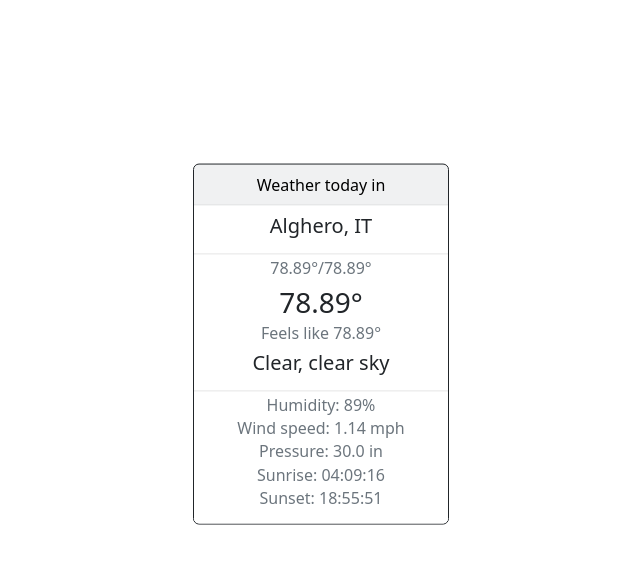
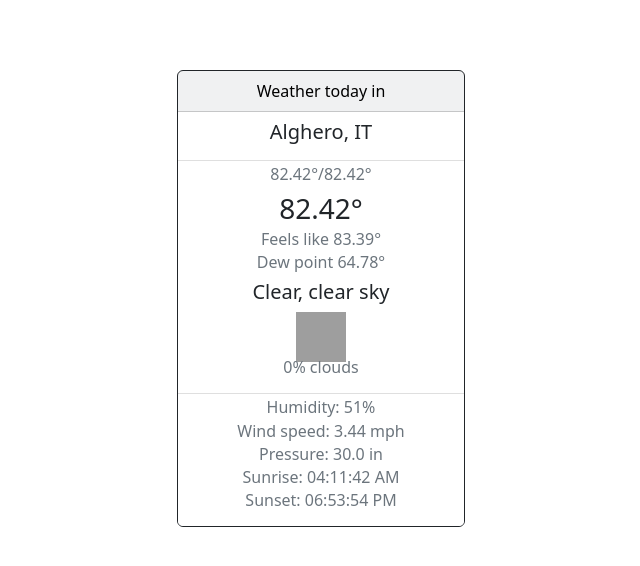
Before and after one commit to Imperatore1003/ivanweather, a Flask app: page /search in a window 1280 px wide. Shown: the part 56-622 px from the top of the page, without its empty margins (319-959 px from the left). Run offline with Flask 2, Linux system fonts and the light colour scheme; grey boxes are pictures that could not be loaded.

Commit message:
Dynamic units, new icons, PWA and service worker

```diff
--- a/app.py
+++ b/app.py
@@ -36,8 +36,6 @@ def index():
     if request.method == "POST":
         output = request.get_json()
         result = str(json.loads(output))
-
-        print(result)
 
         session["cords"] = result
 
@@ -86,6 +84,10 @@ def manifest():
 def browserconfig():
     """Browserconfig"""
     return render_template("browserconfig.xml")
+@app.route("/sw.js")
+def serviceWorker():
+    """Browserconfig"""
+    return render_template("sw.js")
 # @app.route("/.well-known/acme-challenge/OKitNQ-pFR_TSZw-sNbfUIDH6cPWggl_UFt3tMIV8Jw")
 # def acme_challenge():
 #     return render_template("ssl.html")
--- a/functions.py
+++ b/functions.py
@@ -1,7 +1,7 @@
 import urllib.parse
 import json
-import http
 from datetime import datetime
+import urllib.request
 import urllib.parse
 
 def recentCities(cities):
@@ -19,32 +19,57 @@ def recentCities(cities):
 
     return [{"name": "No recent cities", "url": "noRecentCities"}]
 
-def api(city, cord1 = 0, cord2 = 0, mode = 0):
+def api(city, cord1 = 0, cord2 = 0, mode = 0, unit = 0):
 
-    data = '{"coord":{"lon":8.3181,"lat":40.5589},"weather":[{"id":800,"main":"Clear","description":"clear sky","icon":"01n"}],"base":"stations","main":{"temp":78.89,"feels_like":78.89,"temp_min":78.89,"temp_max":78.89,"pressure":1016,"humidity":89},"visibility":10000,"wind":{"speed":1.14,"deg":0},"clouds":{"all":0},"dt":1658002619,"sys":{"type":1,"id":6717,"country":"IT","sunrise":1657944556,"sunset":1657997751},"timezone":7200,"id":3183284,"name":"Alghero","cod":200}'
+    city = json.loads("{'coord': {'lon': 8.3213, 'lat': 40.5587}, 'weather': [{'id': 800, 'main': 'Clear', 'description': 'clear sky', 'icon': '01n'}], 'base': 'stations', 'main': {'temp': 28.01, 'feels_like': 28.55, 'temp_min': 28.01, 'temp_max': 28.01, 'pressure': 1016, 'humidity': 51}, 'visibility': 10000, 'wind': {'speed': 1.54, 'deg': 80}, 'clouds': {'all': 0}, 'dt': 1658263786, 'sys': {'type': 1, 'id': 6717, 'country': 'IT', 'sunrise': 1658203902, 'sunset': 1658256834}, 'timezone': 7200, 'id': 3183284, 'name': 'Alghero', 'cod': 200}".replace("'", '"'))
 
-    # conn = http.client.HTTPSConnection("community-open-weather-map.p.rapidapi.com")
+    # units = "imperial" if unit == 0 else "metric"
 
-    # headers = {
-    #     'X-RapidAPI-Key': "39a36a1af4msh4c0c2be2d82278cp10e88cjsn79a0c89c3bb9",
-    #     'X-RapidAPI-Host': "community-open-weather-map.p.rapidapi.com"
-    #     }
+    # prefix = ""
+    # preprefix = "https://api.openweathermap.org/data/2.5/weather?"
+    # suffix = "&appid=cfdec8014b5fefbdaeb3c9793299b335"
 
     # if mode == 0:
     #     city = urllib.parse.quote(city)
 
-    #     conn.request("GET", f"/weather?q={city}&lang=en&units=metric", headers=headers)
+    #     prefix = f"q={city}"
     # elif mode == 1:
-    #     conn.request("GET", f"/weather?lat={cord1}&lon={cord2}&lang=en&units=metric", headers=headers)
+    #     prefix = f"lat={cord1}&lon={cord2}"
 
-    # res = conn.getresponse()
-    # data = res.read()
+    # myAPI = preprefix + prefix + f"&lang=en&units={units}" + suffix
+    # myAPI = preprefix + prefix + f"&lang=en&units=metric" + suffix
 
-    # data = str(data.decode("utf-8"))
+    # city = {}
+    # with urllib.request.urlopen(myAPI) as url:
+    #     city = json.loads(url.read().decode())
 
-    city = json.loads(data)
-    city["main"]["pressure"] = round(city["main"]["pressure"] / 33.864 , 2)
-    city["sys"]["sunrise"] = datetime.fromtimestamp(int(city["sys"]["sunrise"])).strftime('%H:%M:%S')
-    city["sys"]["sunset"] = datetime.fromtimestamp(int(city["sys"]["sunset"])).strftime('%H:%M:%S')
+    # print(str(city))
+
+    if unit == 1:
+        city["wind"]["speed"] = round(city["wind"]["speed"] * 3.6, 2) # from m/s to km/h
+        city["dewPoint"] = round(city["main"]["temp"] - ((100 - city["main"]["humidity"]) / 5), 2)
+        city["sys"]["sunrise"] = datetime.fromtimestamp(int(city["sys"]["sunrise"])).strftime('%H:%M:%S')
+        city["sys"]["sunset"] = datetime.fromtimestamp(int(city["sys"]["sunset"])).strftime('%H:%M:%S')
+
+        city["units"] = {"wind": "km/h", "pressure": "hPa"}
+
+    else:
+        temp = city["main"]["temp"]
+        city["dewPoint"] = toFahrenheit(round(temp - ((100 - city["main"]["humidity"]) / 5), 2))
+        city["main"]["temp_max"] = toFahrenheit(city["main"]["temp_max"])
+        city["main"]["temp_min"] = toFahrenheit(city["main"]["temp_min"])
+        city["main"]["feels_like"] = toFahrenheit(city["main"]["feels_like"])
+        city["main"]["temp"] = toFahrenheit(city["main"]["temp"])
+        city["wind"]["speed"] = round(city["wind"]["speed"] * 2.237, 2) # from m/s to mph
+        city["main"]["pressure"] = round(city["main"]["pressure"] / 33.864 , 2) # from hPa to inches of mercury
+        city["sys"]["sunrise"] = datetime.fromtimestamp(int(city["sys"]["sunrise"])).strftime('%I:%M:%S %p')
+        city["sys"]["sunset"] = datetime.fromtimestamp(int(city["sys"]["sunset"])).strftime('%I:%M:%S %p')
+
+        city["units"] = {"wind": "mph", "pressure": "in"}
+
+    # print(str(city))
 
     return city
+
+def toFahrenheit(temp):
+    return round((temp * 9/5) + 32, 2)
--- a/static/main.js
+++ b/static/main.js
@@ -1,23 +1,5 @@
-// function success(position)
-// {
-//     const latitude  = position.coords.latitude;
-//     const longitude = position.coords.longitude;
-
-//     // console.log('https://www.openstreetmap.org/#map=18/' + latitude + '/' + longitude);
-//     console.log('Latitude: ' + latitude + ' °, Longitude: ' + longitude + ' °');
-// }
-
-// function error()
-// {
-//     alert('Unable to retrieve your location');
-// }
-
-// if (!navigator.geolocation)
-// {
-//     alert('Geolocation is not supported by your browser');
-// }
-// else
-// {
-//     // console.log('Locating…');
-//     navigator.geolocation.getCurrentPosition(success, error);
-// }
+if ("serviceWorker" in navigator) {
+    navigator.serviceWorker.register("/sw.js")
+        .then((reg) => console.log("Service Worker Registered", reg))
+        .catch((err) => console.log("Service Worker Failed", err));
+}
--- a/static/style.css
+++ b/static/style.css
@@ -1,6 +1,7 @@
 .weather {
-    position: absolute;
-    top: 50%;
-    left: 50%;
-    transform: translate(-50%, -50%);
+    margin: 0 auto;
 }
+.container {
+    width: 100%;
+    margin: 70px auto 0 auto;
+}
--- a/templates/weatherCard.html
+++ b/templates/weatherCard.html
@@ -1,4 +1,5 @@
-<div class="weather card border-dark text-center text-bg-light mb-3" style="min-width: 16rem; max-width: 22rem;">
+<div class="container">
+    <div class="weather card border-dark text-center text-bg-light mb-3" style="min-width: 9.125rem; max-width: 18rem;">
         <ul class="list-group list-group-flush">
             <div class="card-header">Weather today in</div>
             <li class="list-group-item">
@@ -8,14 +9,18 @@
                 <h6 class="card-subtitle mb-2 text-muted">{{ city["main"]["temp_max"] }}°/{{ city["main"]["temp_min"] }}°</h6>
                 <h3 class="card-title">{{ city["main"]["temp"] }}°</h3>
                 <h6 class="card-subtitle mb-2 text-muted">Feels like {{ city["main"]["feels_like"] }}°</h6>
+                <h6 class="card-subtitle mb-2 text-muted">Dew point {{ city["dewPoint"] }}°</h6>
                 <h5 class="card-title">{{ city["weather"][0]["main"] }}, {{ city["weather"][0]["description"] }}</h5>
+                <img src='https://openweathermap.org/img/wn/{{ city["weather"][0]["icon"] }}.png' alt="Icon" style="width: 50px; height: 50px;">
+                <h6 class="card-subtitle mb-2 text-muted">{{ city["clouds"]["all"] }}% clouds</h6>
             </li>
             <li class="list-group-item">
                 <h6 class="card-subtitle mb-2 text-muted">Humidity: {{ city["main"]["humidity"] }}%</h6>
-            <h6 class="card-subtitle mb-2 text-muted">Wind speed: {{ city["wind"]["speed"] }} mph</h6>
-            <h6 class="card-subtitle mb-2 text-muted">Pressure: {{ city["main"]["pressure"] }} in</h6>
+                <h6 class="card-subtitle mb-2 text-muted">Wind speed: {{ city["wind"]["speed"] }} {{ city["units"]["wind"] }}</h6>
+                <h6 class="card-subtitle mb-2 text-muted">Pressure: {{ city["main"]["pressure"] }} {{ city["units"]["pressure"] }}</h6>
                 <h6 class="card-subtitle mb-2 text-muted">Sunrise: {{ city["sys"]["sunrise"] }}</h6>
                 <h6 class="card-subtitle mb-2 text-muted">Sunset: {{ city["sys"]["sunset"] }}</h6>
             </li>
         </ul>
     </div>
+</div>
```
Also changed, not shown: static/img/android-icon-512x512.png (added), static/img/android-icon-640x640.png (added), templates/manifest.json, templates/sw.js (added), 1 other file. Lines whose indentation alone changed are shown as unchanged.
